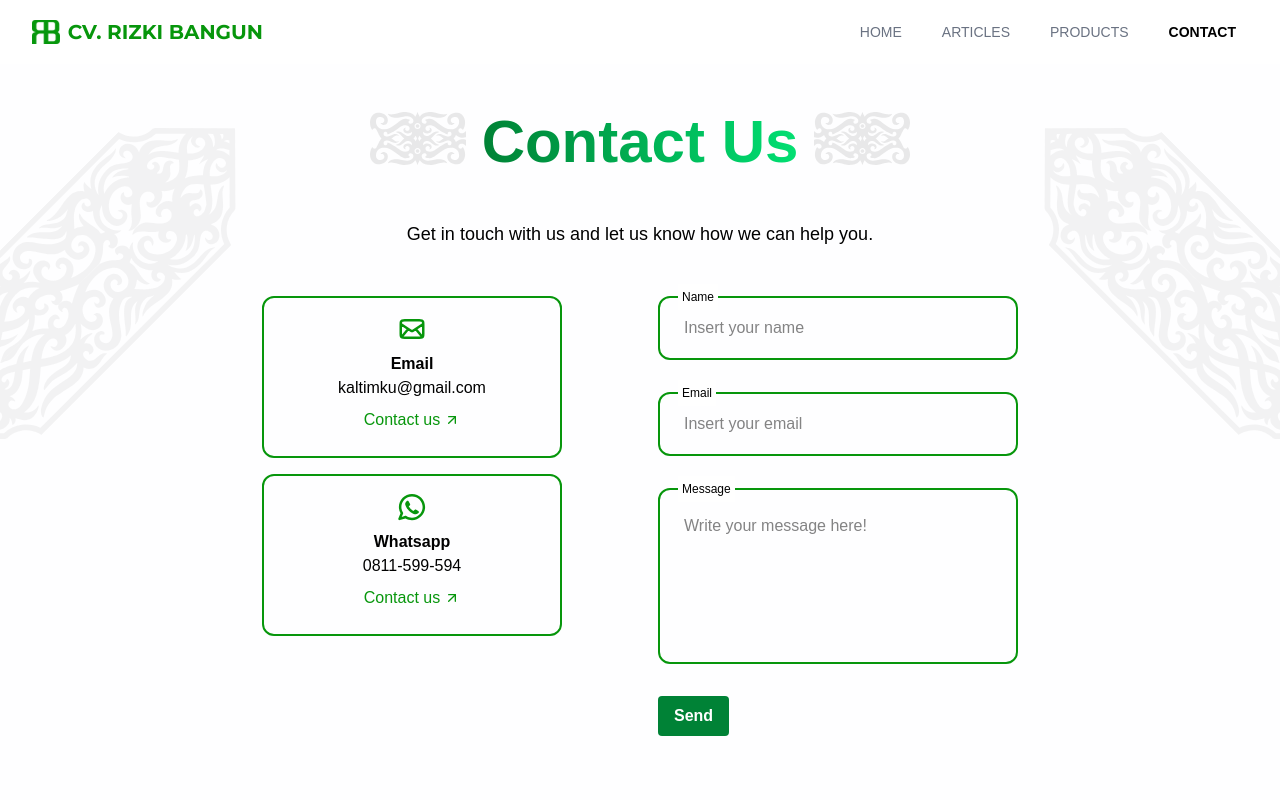
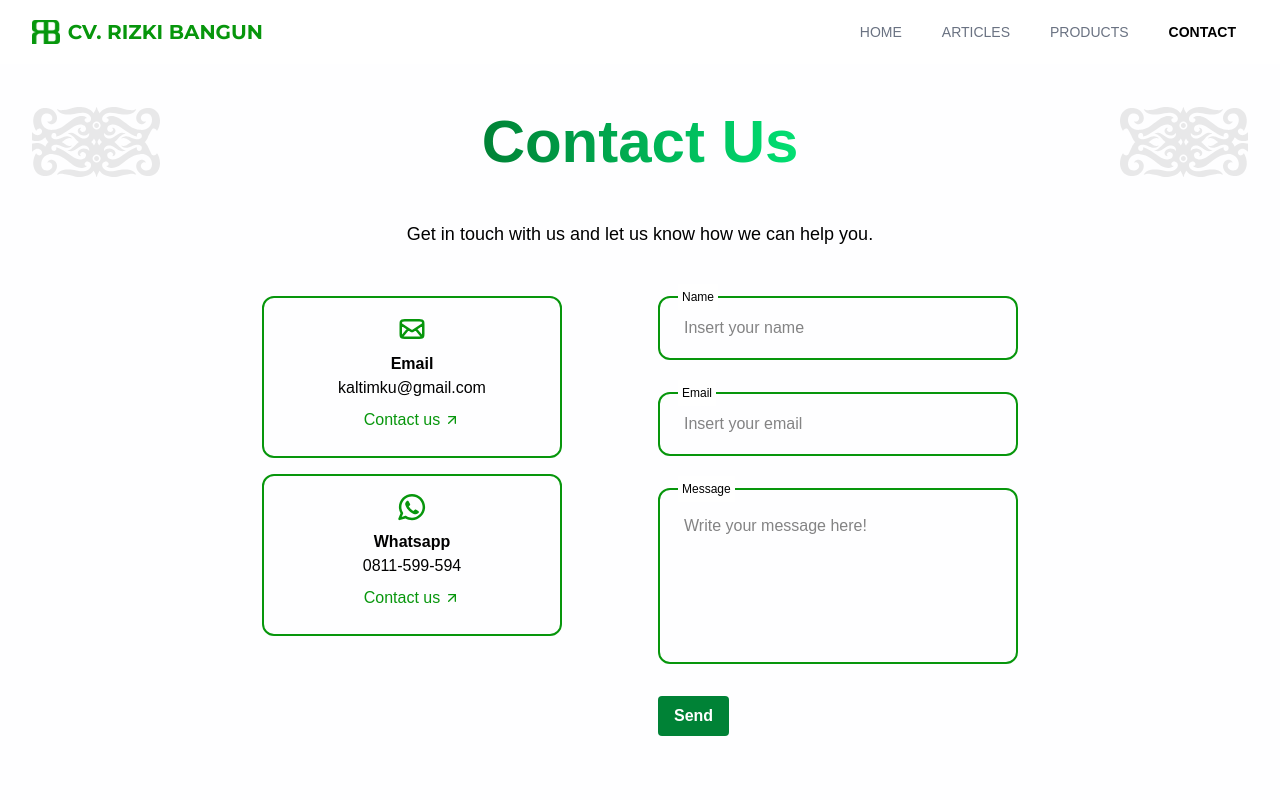
Before and after one commit to faiz832/CV-RIZKI-BANGUN, a React (Vite) app: page /contact in a window 1280 px wide. Shown: the top 800 px of the page. Built offline with nearby package versions, Linux system fonts and the light colour scheme; a web font is replaced by a local one.

Commit message:
fix contact pattern

```diff
--- a/src/pages/Contact.jsx
+++ b/src/pages/Contact.jsx
@@ -24,15 +24,11 @@ export default function Contact() {
 
   return (
     <>
-      <div className="relative overflow-hidden">
-        <img src={Pattern} alt="" className="absolute right-0 top-0 w-40 h-auto -rotate-45 -z-1 opacity-10" />
-        <img src={Pattern} alt="" className="absolute left-0 top-0 w-40 h-auto rotate-45 -z-1 opacity-10" />
-
       <div className="contact section max-w-7xl mx-auto px-4 sm:px-6 lg:px-8">
-          <div className="relative text-6xl w-max mx-auto font-extrabold text-transparent bg-clip-text bg-gradient-to-r from-green-700 to-green-400 my-12">
-            <img src={Pattern2} alt="" className="absolute top-0 -right-28 w-24 opacity-20" />
-            Contact Us
-            <img src={Pattern3} alt="" className="absolute top-0 -left-28 w-24 opacity-20" />
+        <div className="flex items-center justify-center relative">
+          <img src={Pattern3} alt="" className="absolute right-0 top-1/2 transform -translate-y-1/2  opacity-20" />
+          <h1 className="text-6xl w-max mx-auto font-extrabold text-transparent bg-clip-text bg-gradient-to-r from-green-700 to-green-400 my-12">Contact Us</h1>
+          <img src={Pattern2} alt="" className="absolute left-0 top-1/2 transform -translate-y-1/2  opacity-20" />
         </div>
         <p className="w-full lg:w-2/4 mx-auto text-center text-lg">Get in touch with us and let us know how we can help you.</p>
 
@@ -127,7 +123,6 @@ export default function Contact() {
           ></iframe>
         </div>
       </div>
-      </div>
     </>
   );
 }
```
Lines whose indentation alone changed are shown as unchanged.
